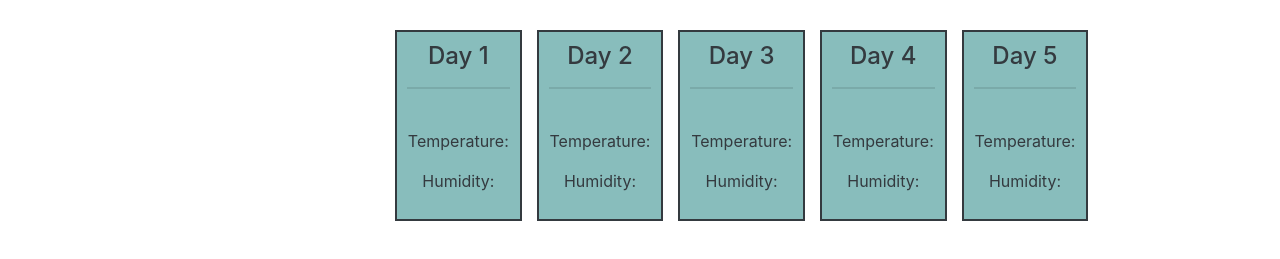
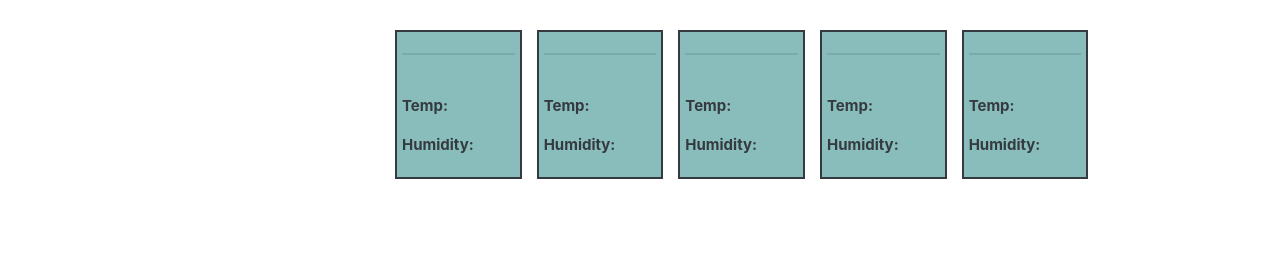
Before and after one commit to Barrettpope/Weather-Dashboard, a plain HTML site: page index.html in a window 1280 px wide. Shown: the part 455-714 px from the top of the page. Drawn offline with nearby package versions, Linux system fonts and the light colour scheme.

Commit message:
More changes made to HTML, CSS and JS files

```diff
--- a/index.html
+++ b/index.html
@@ -54,39 +54,39 @@
                 <h1 class="display-6">5-Day Forecast</h1>
                 <div class="row">
                     <div class="col-md-2">
-                        <h4 id="day1">Day 1</h4>
+                        <h4 id="day1"></h4>
                         <hr>
                         <img id="weatherIcon1">
-                        <p>Temperature: <span id="tempDay1"></span></p>
-                        <p>Humidity: <span id="humidityDay1"></span></p>
+                        <p class="forecast-temp"><strong>Temp:</strong> <span id="tempDay1"></span></p>
+                        <p class="forecast-humidity"><strong>Humidity:</strong> <span id="humidityDay1"></span></p>
                     </div>
                     <div class="col-md-2">
-                        <h4 id="day2">Day 2</h4>
+                        <h4 id="day2"></h4>
                         <hr>
                         <img id="weatherIcon2">
-                        <p>Temperature: <span id="tempDay2"></span></p>
-                        <p>Humidity: <span id="humidityDay2"></span></p>
+                        <p class="forecast-temp"><strong>Temp:</strong> <span id="tempDay2"></span></p>
+                        <p class="forecast-humidity"><strong>Humidity:</strong> <span id="humidityDay2"></span></p>
                     </div>
                     <div class="col-md-2">
-                        <h4 id="day3">Day 3</h4>
+                        <h4 id="day3"></h4>
                         <hr>
                         <img id="weatherIcon3">
-                        <p>Temperature: <span id="tempDay3"></span></p>
-                        <p>Humidity: <span id="humidityDay3"></span></p>
+                        <p class="forecast-temp"><strong>Temp:</strong> <span id="tempDay3"></span></p>
+                        <p class="forecast-humidity"><strong>Humidity:</strong> <span id="humidityDay3"></span></p>
                     </div>
                     <div class="col-md-2">
-                        <h4 id="day4">Day 4</h4>
+                        <h4 id="day4"></h4>
                         <hr>
                         <img id="weatherIcon4">
-                        <p>Temperature: <span id="tempDay4"></span></p>
-                        <p>Humidity: <span id="humidityDay4"></span></p>
+                        <p class="forecast-temp"><strong>Temp:</strong> <span id="tempDay4"></span></p>
+                        <p class="forecast-humidity"><strong>Humidity:</strong> <span id="humidityDay4"></span></p>
                     </div>
                     <div class="col-md-2">
-                        <h4 id="day5">Day 5</h4>
+                        <h4 id="day5"></h4>
                         <hr>
                         <img id="weatherIcon5">
-                        <p>Temperature: <span id="tempDay5"></span></p>
-                        <p>Humidity: <span id="humidityDay5"></span></p>
+                        <p class="forecast-temp"><strong>Temp:</strong> <span id="tempDay5"></span></p>
+                        <p class="forecast-humidity"><strong>Humidity:</strong> <span id="humidityDay5"></span></p>
                     </div>
                 </div>
             </div>
--- a/script.js
+++ b/script.js
@@ -11,12 +11,12 @@ $(document).ready(function () {
     $("#searchButton").on("click", function () {
         var city = $("#currentCity");
         var userInput = $("#userCity").val();
-        var newSearch = $("<button type=button class=btn-sm>").text(userInput)
+        var newSearch = $("<button type=button id=newSearch class=btn-sm>").text(userInput)
         $(".new-div").append(newSearch);
         city.text(userInput + " | ");
         cityName = userInput;
         if (userInput === newSearch) {
-            display
+
         }
 
         // Current Weather API
@@ -27,13 +27,13 @@ $(document).ready(function () {
 
         }).then(function (response) {
             console.log("This is for general weather ", response);
-            var temp = response.main.temp;
+            var temp = Math.floor((response.main.temp - 273.15) * 1.80 + 32);
             console.log(temp)
-            $('#temperature').append(temp + " degrees Farenheit");
+            $('#temperature').text(temp + " degrees Farenheit");
             var humid = response.main.humidity;
-            $("#humidity").append(humid + "%");
+            $("#humidity").text(humid + "%");
             var ws = response.wind.speed;
-            $("#windSpeed").append(ws + " mph");
+            $("#windSpeed").text(ws + " mph");
             var lat = response.coord.lat;
             var lon = response.coord.lon;
         })
@@ -45,12 +45,19 @@ $(document).ready(function () {
             method: "GET"
 
         }).then(function (response) {
+            for (var i = 0; i < response.list.length; i += 8) {
+                var date1 = response.list[i].dt_txt;
+                var temp1 = Math.floor((response.list[i].main.temp - 273.15) * 1.80 + 32);
+                var humid1 = response.list[i].main.humidity;
+
+                $("#day1").text(date1);
+                $("#tempDay1").text(temp1);
+                $("#humidityDay1").text(humid1);
+            }
 
             console.log("This is for 5 day forecasts ", response);
         })
     })
-
-
 
 });
 
@@ -58,6 +65,6 @@ $(document).ready(function () {
 // Display current date at top
 // Figure out why "&degF" is not working
 // Display UV Index
-// Display 5-day forecast (Possibly 5 for loops needed
+// Display 5-day forecast (Possibly 5 for loops needed)
 // Create conditional statement not diplaying duplicate user inputs
 // Copy AJAX code for city button clicks
--- a/style.css
+++ b/style.css
@@ -25,13 +25,11 @@ hr {
 
 .col-md-2 {
     border: 2px solid #343A3F;
-    padding: 10px 10px 10px 10px;
+    padding: 5px 5px 5px 5px;
     margin-top: 25px;
     margin-left: 15px;
     text-align: center;
     background-color: #88BDBC;
-
-
 }
 
 .search {
@@ -47,3 +45,13 @@ hr {
     margin-top: 5px;
     text-align: left;
 }
+
+.forecast-temp {
+    text-align: left;
+    font-size: 15px;
+}
+
+.forecast-humidity {
+    text-align: left;
+    font-size: 15px;
+}
```
